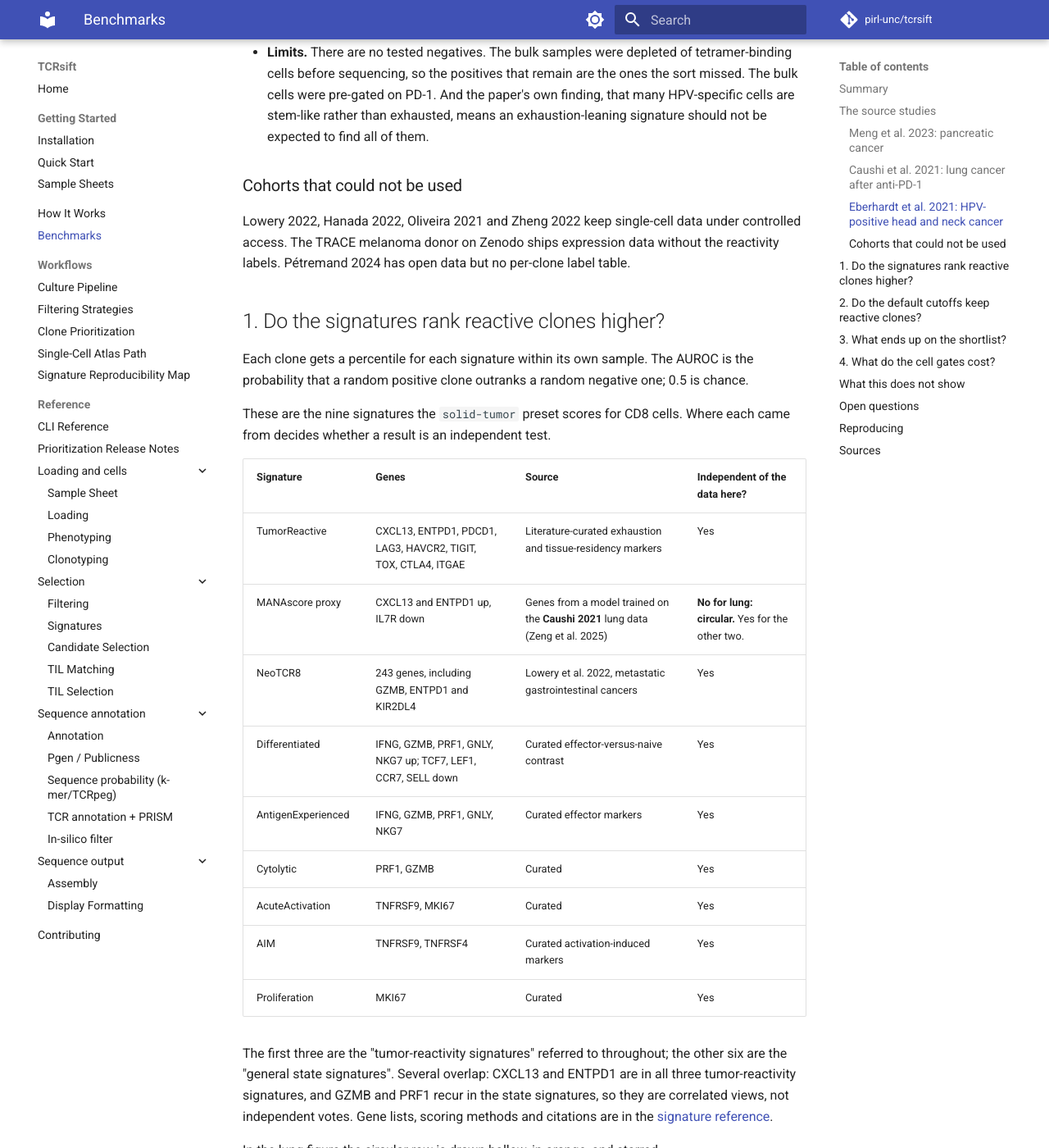
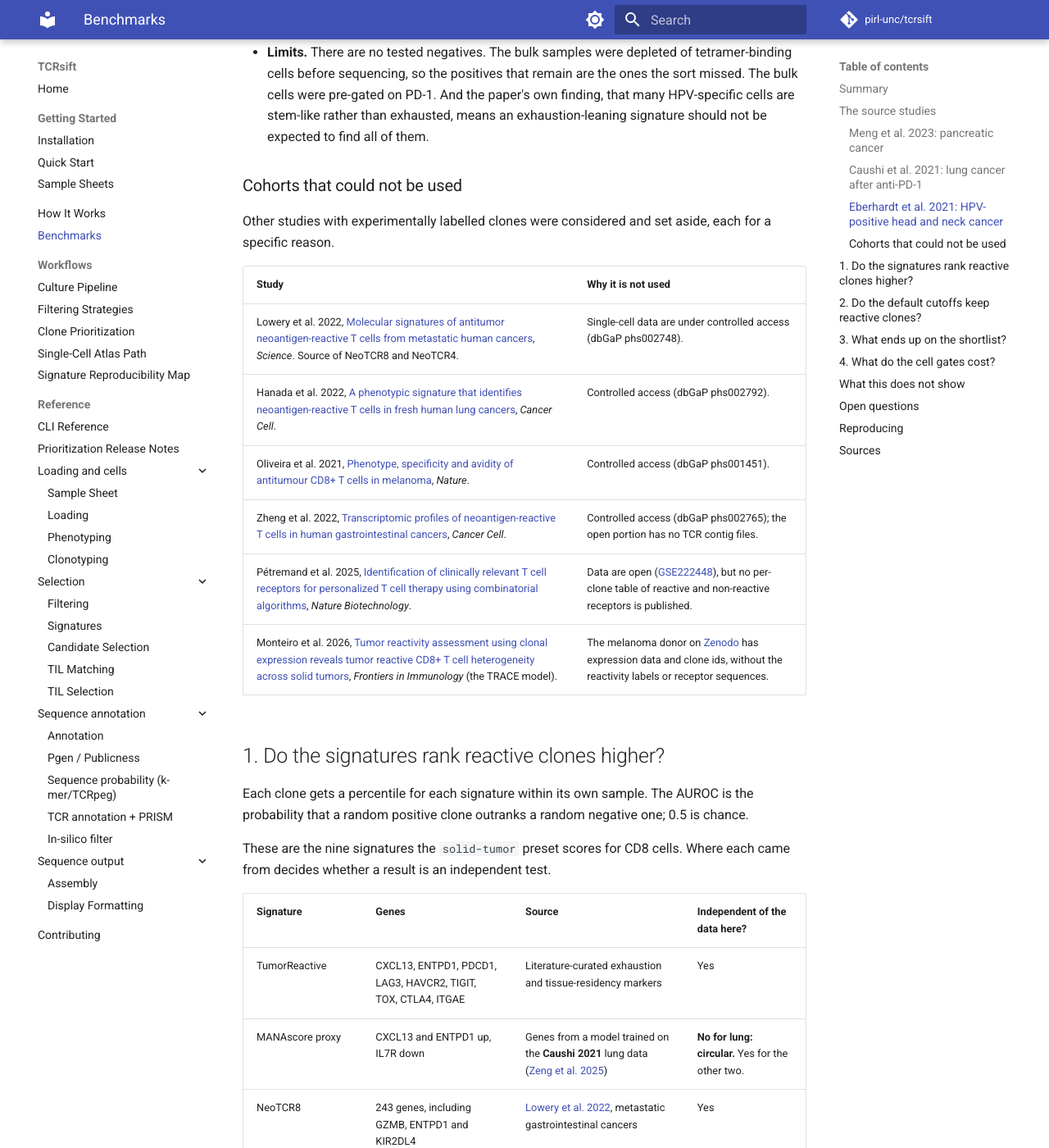
Before and after one commit to pirl-unc/tcrsift, an MkDocs documentation site: the page built from docs/benchmarks.md, in a window 1280 px wide and 1400 px high, scrolled down 3354 px. Shown: the whole window at 82% size. Built offline with MkDocs 1.6.1 and Material for MkDocs 9.7.7, drawn with Linux system fonts in a browser that asks for light colours; comment, search, counter and statistics services are not loaded; some of the changed text lies outside the part shown.

Commit message:
Docs: name and link every paper on the evaluation page
The cohorts that could not be used are now a table with each paper title,
DOI link and the specific reason; signature sources and the three evaluated
studies are linked in the table and the Sources list.

Claude-Session: https://claude.ai/code/session_01JHJhwfJQkCRv3zBqAfdQkS

```diff
--- a/docs/benchmarks.md
+++ b/docs/benchmarks.md
@@ -123,10 +123,17 @@ cancer](https://doi.org/10.1038/s41586-021-03862-z), *Nature* 597:279-284
 
 ### Cohorts that could not be used
 
-Lowery 2022, Hanada 2022, Oliveira
-2021 and Zheng 2022 keep single-cell data under controlled access. The TRACE
-melanoma donor on Zenodo ships expression data without the reactivity labels.
-Pétremand 2024 has open data but no per-clone label table.
+Other studies with experimentally labelled clones were considered and set
+aside, each for a specific reason.
+
+| Study | Why it is not used |
+| --- | --- |
+| Lowery et al. 2022, [Molecular signatures of antitumor neoantigen-reactive T cells from metastatic human cancers](https://doi.org/10.1126/science.abl5447), *Science*. Source of NeoTCR8 and NeoTCR4. | Single-cell data are under controlled access (dbGaP phs002748). |
+| Hanada et al. 2022, [A phenotypic signature that identifies neoantigen-reactive T cells in fresh human lung cancers](https://doi.org/10.1016/j.ccell.2022.03.012), *Cancer Cell*. | Controlled access (dbGaP phs002792). |
+| Oliveira et al. 2021, [Phenotype, specificity and avidity of antitumour CD8+ T cells in melanoma](https://doi.org/10.1038/s41586-021-03704-y), *Nature*. | Controlled access (dbGaP phs001451). |
+| Zheng et al. 2022, [Transcriptomic profiles of neoantigen-reactive T cells in human gastrointestinal cancers](https://doi.org/10.1016/j.ccell.2022.03.005), *Cancer Cell*. | Controlled access (dbGaP phs002765); the open portion has no TCR contig files. |
+| Pétremand et al. 2025, [Identification of clinically relevant T cell receptors for personalized T cell therapy using combinatorial algorithms](https://doi.org/10.1038/s41587-024-02232-0), *Nature Biotechnology*. | Data are open ([GSE222448](https://www.ncbi.nlm.nih.gov/geo/query/acc.cgi?acc=GSE222448)), but no per-clone table of reactive and non-reactive receptors is published. |
+| Monteiro et al. 2026, [Tumor reactivity assessment using clonal expression reveals tumor reactive CD8+ T cell heterogeneity across solid tumors](https://doi.org/10.3389/fimmu.2026.1815974), *Frontiers in Immunology* (the TRACE model). | The melanoma donor on [Zenodo](https://doi.org/10.5281/zenodo.19096905) has expression data and clone ids, without the reactivity labels or receptor sequences. |
 
 ## 1. Do the signatures rank reactive clones higher?
 
@@ -140,8 +147,8 @@ Where each came from decides whether a result is an independent test.
 | Signature | Genes | Source | Independent of the data here? |
 | --- | --- | --- | --- |
 | TumorReactive | CXCL13, ENTPD1, PDCD1, LAG3, HAVCR2, TIGIT, TOX, CTLA4, ITGAE | Literature-curated exhaustion and tissue-residency markers | Yes |
-| MANAscore proxy | CXCL13 and ENTPD1 up, IL7R down | Genes from a model trained on the **Caushi 2021** lung data (Zeng et al. 2025) | **No for lung: circular.** Yes for the other two. |
-| NeoTCR8 | 243 genes, including GZMB, ENTPD1 and KIR2DL4 | Lowery et al. 2022, metastatic gastrointestinal cancers | Yes |
+| MANAscore proxy | CXCL13 and ENTPD1 up, IL7R down | Genes from a model trained on the **Caushi 2021** lung data ([Zeng et al. 2025](https://doi.org/10.1038/s41467-024-55059-3)) | **No for lung: circular.** Yes for the other two. |
+| NeoTCR8 | 243 genes, including GZMB, ENTPD1 and KIR2DL4 | [Lowery et al. 2022](https://doi.org/10.1126/science.abl5447), metastatic gastrointestinal cancers | Yes |
 | Differentiated | IFNG, GZMB, PRF1, GNLY, NKG7 up; TCF7, LEF1, CCR7, SELL down | Curated effector-versus-naive contrast | Yes |
 | AntigenExperienced | IFNG, GZMB, PRF1, GNLY, NKG7 | Curated effector markers | Yes |
 | Cytolytic | PRF1, GZMB | Curated | Yes |
@@ -357,13 +364,22 @@ per patient, represented by the largest alpha-beta clone carrying that beta.
 
 ## Sources
 
-- Meng Z, et al. *Sci Transl Med* 2023 (tumor-reactive and bystander CD8 TCR
-  clonotypes in pancreatic cancer). [PMID 37967201](https://pubmed.ncbi.nlm.nih.gov/37967201/)
-- Caushi JX, et al. Transcriptional programs of neoantigen-specific TIL in
-  anti-PD-1-treated lung cancers. *Nature* 2021.
-  [PMID 34290408](https://pubmed.ncbi.nlm.nih.gov/34290408/)
-- Eberhardt CS, et al. Functional HPV-specific PD-1+ stem-like CD8 T cells in
-  head and neck cancer. *Nature* 2021. [GSE180268](https://www.ncbi.nlm.nih.gov/geo/query/acc.cgi?acc=GSE180268)
-- Lowery FJ, et al. Molecular signatures of antitumor neoantigen-reactive T
-  cells from metastatic human cancers. *Science* 2022.
-  [PMID 35113651](https://pubmed.ncbi.nlm.nih.gov/35113651/)
+Datasets evaluated:
+
+- Meng Z, et al. [Transcriptome-based identification of tumor-reactive and
+  bystander CD8+ T cell receptor clonotypes in human pancreatic
+  cancer](https://doi.org/10.1126/scitranslmed.adh9562). *Sci Transl Med* 2023.
+- Caushi JX, et al. [Transcriptional programs of neoantigen-specific TIL in
+  anti-PD-1-treated lung cancers](https://doi.org/10.1038/s41586-021-03752-4).
+  *Nature* 2021.
+- Eberhardt CS, et al. [Functional HPV-specific PD-1+ stem-like CD8 T cells in
+  head and neck cancer](https://doi.org/10.1038/s41586-021-03862-z). *Nature* 2021.
+
+Signature sources:
+
+- Lowery FJ, et al. [Molecular signatures of antitumor neoantigen-reactive T
+  cells from metastatic human cancers](https://doi.org/10.1126/science.abl5447).
+  *Science* 2022. NeoTCR8.
+- Zeng Z, et al. [A minimal gene set characterizes TIL specific for diverse
+  tumor antigens across different cancer
+  types](https://doi.org/10.1038/s41467-024-55059-3). *Nat Commun* 2025. MANAscore.
```
